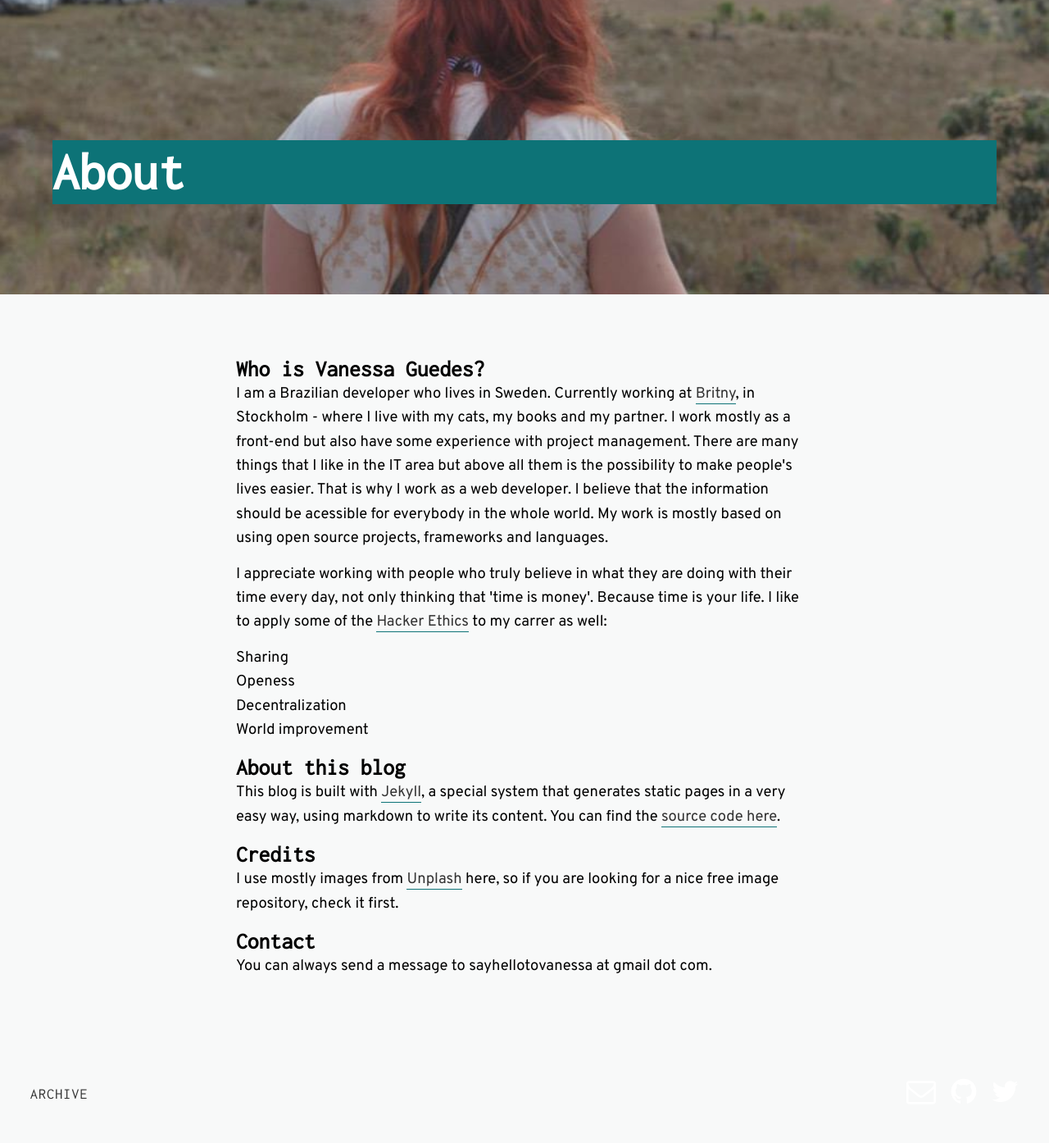
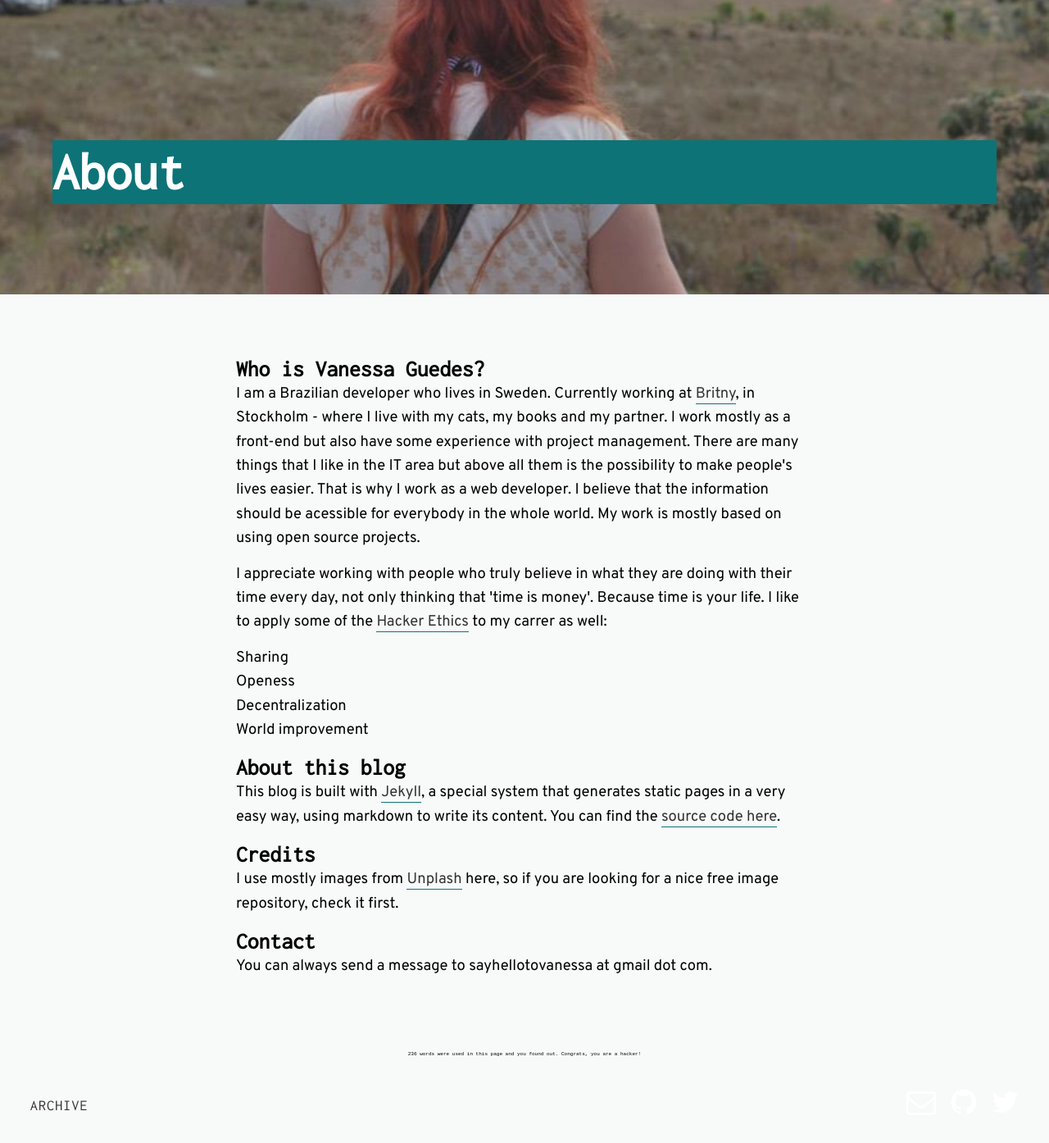
Before and after one commit to sayhellotovanessa/sayhellotovanessa, a Jekyll site: the page built from about.html, in a window 1280 px wide and 1400 px high, scrolled down 285 px. Shown: the top 1394 px of the window at 82% size. Built offline with Jekyll 4.4.1, drawn with Linux system fonts in a browser that asks for light colours; nearby versions of some CDN libraries; some web fonts are replaced.

Commit message:
besteirinhas

```diff
--- a/_layouts/page.html
+++ b/_layouts/page.html
@@ -20,6 +20,9 @@ layout: default
     </section>
   </div>
 
+  <p style="text-align: center; font-size: 0.3em;">
+    {{ page.content | number_of_words }} words were used in this page and you found out. Congrats, you are a hacker!
+  </p>
 </article>
 
 {% include archive-link.html %}
--- a/_layouts/post.html
+++ b/_layouts/post.html
@@ -45,6 +45,9 @@ layout: default
       </div>
     </div>
   </section>
+  <p style="text-align: center; font-size: 0.3em;">
+    {{ page.content | number_of_words }} words were used in this article and you found out. Congrats, you are a hacker!
+  </p>
 
 </article>
 
--- a/about.html
+++ b/about.html
@@ -12,7 +12,7 @@ image-sm: /img/eofield.jpg
 <p>
   I am a Brazilian developer who lives in Sweden. Currently working at <a href="www.britny.se">Britny</a>, in Stockholm - where I live with my cats, my books and my partner. I work mostly as a front-end but also have some experience with project management.
   There are many things that I like in the IT area but above all them is the possibility to make people's lives easier. That is why I work as a web developer. I believe that the information should be acessible for everybody in the whole world.
-  My work is mostly based on using open source projects, frameworks and languages.
+  My work is mostly based on using open source projects.
 </p>
 
 <p>
--- a/index.html
+++ b/index.html
@@ -52,7 +52,9 @@ layout: default
           </li>
         {% endfor %}
       </ul>
-      {{ page.content | number_of_words }}
+      <p style="text-align: center; font-size: 0.3em;">
+        {{ page.content | number_of_words }} words were used in this homepage and you found out. Congrats, you are a hacker!
+      </p>
 
       {% if paginator.total_pages > 1 %}
         <div class="pagination">
```
